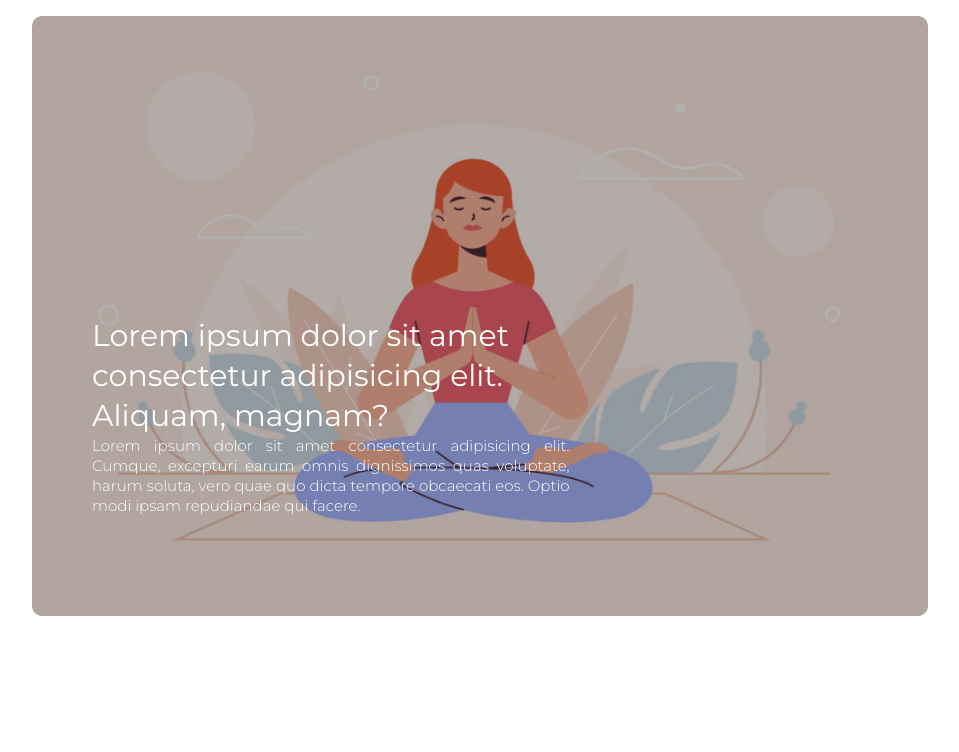
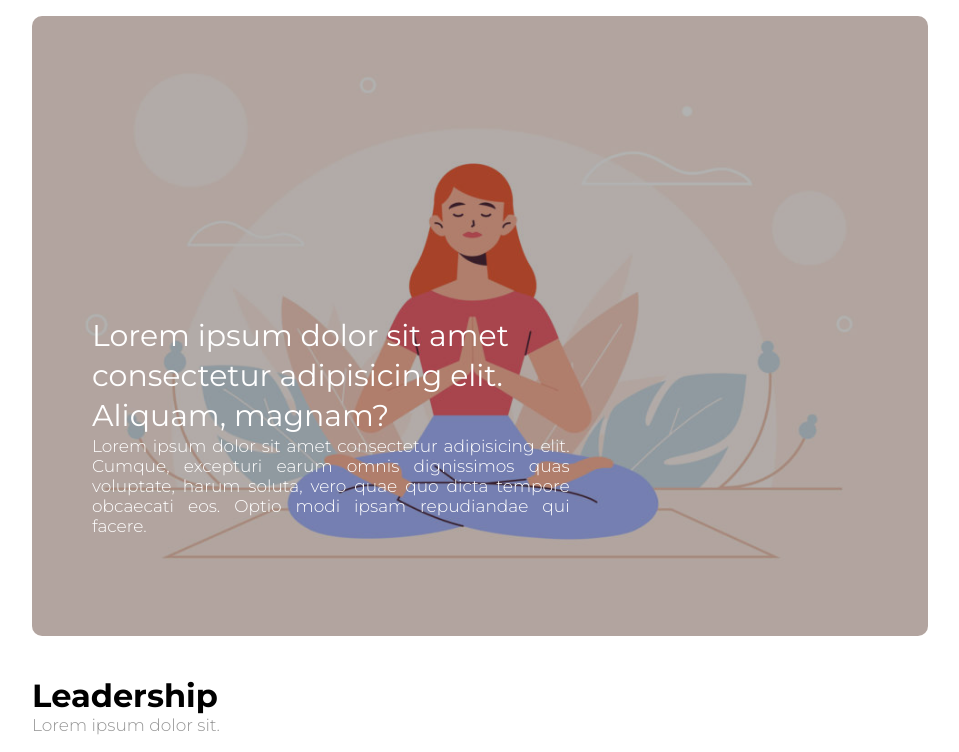
Before and after one commit to chazn3x/htmlcss-wp, a plain HTML site: page index.html in a window 1280 px wide. Shown: the part 148-900 px from the top of the page, without its empty margins (160-1119 px from the left). Drawn offline with Linux system fonts and the light colour scheme.

Commit message:
main header

```diff
--- a/css/style.css
+++ b/css/style.css
@@ -24,7 +24,10 @@
     background-color:  rgba(0, 0, 0, 0.3);
     width: 100%;
     height: 100%;
-    color: white;
+}
+a, p, h3, h4 {
+    font-size: 17px;
+    color: rgb(149, 149, 149);
 }
 
 /* ++++++ header ++++++ */
@@ -46,7 +49,6 @@ header nav li {
 header nav li a {
     text-transform: uppercase;
     text-decoration: none;
-    color: rgb(149, 149, 149);
 }
 
 /* ++++++ jumbotron ++++++ */
@@ -64,18 +66,25 @@ header nav li a {
     font-weight: 400;
     font-size: 30px;
     line-height: 40px;
+    color: white;
 }
 .jumbotron p {
     font-weight: 300;
-    font-size: 15px;
     line-height: 20px;
     text-align: justify;
+    color: white;
 }
 
 /* ++++++ main ++++++ */
+
+/* main header */
 main .main-header {
-    height: 70px;
+    padding: 20px 0;
 }
+main .main-header h4 {
+    font-weight: 300;
+}
+/* main body */
 main .main-body {
     padding: 20px 0;
 }
--- a/index.html
+++ b/index.html
@@ -44,7 +44,7 @@
 
         <!-- ++++++ jumbotron ++++++ -->
 
-        <div class="jumbotron round-border layover">
+        <div class="jumbotron round-border">
             <div class="layover round-border">
 
                 <!-- titolo jumbo -->
@@ -72,6 +72,15 @@
             <!-- main header -->
             <div class="main-header">
 
+                <!-- titolo -->
+                <h1>
+                    Leadership
+                </h1>
+                <!-- /titolo -->
+
+                <!-- sottotitolo -->
+                <h4>Lorem ipsum dolor sit.</h4>
+                <!-- /sottotitolo -->
             </div>
             <!-- /main header -->
 
```
